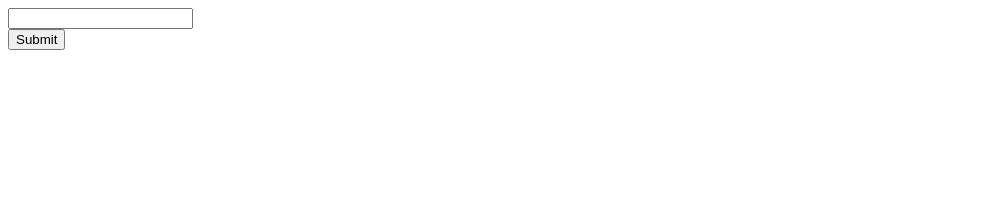
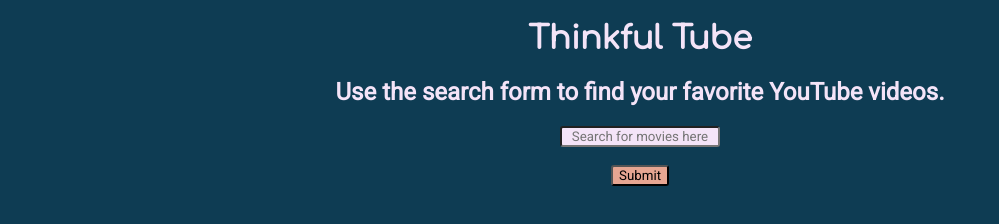
Before and after one commit to commonstarling/thinkful-tube, a plain HTML site: page index.html in a window 1280 px wide. Shown: the whole page, without its empty margins (0-999 px from the left). Drawn offline with nearby package versions, Linux system fonts and the light colour scheme.

Commit message:
finishing touches

```diff
--- a/apps/app.js
+++ b/apps/app.js
@@ -3,7 +3,15 @@ function resetForm() {
 	$('#query').val('');
 }
 
+function checkInput() {
+	var userSearch = $("#query").val();
+	if (userSearch == "") {
+		alert("Please type a search term");
+	}
+}
+
 $(document).ready(function () {
+	//function to
 	function getResults(query) {
 		$.getJSON("https://www.googleapis.com/youtube/v3/search",
 			{
@@ -22,8 +30,8 @@ $(document).ready(function () {
 		var html = "";
 		$.each(videos, function (index, video) {
 			console.log(video.snippet.thumbnails.medium.url);
-			html = html + "<li><p>" + video.snippet.title +
-				"</p><a href='http://youtube.com'><img src='" +  video.snippet.thumbnails.high.url + "'/></a></li>" ;
+			console.log('http://youtube.com/watch?v=' + video.id.videoId);
+			html = html + "<p>" + video.snippet.title + "</p><a href='http://youtube.com/watch?v=" + video.id.videoId + "' target='_blank'><img src='" + video.snippet.thumbnails.high.url + "'/></a>";
 
 		});
 		$("#search-results").html(html);
@@ -31,6 +39,7 @@ $(document).ready(function () {
 
 	$("#search-term").submit(function (event) {
 		event.preventDefault();
+		checkInput();
 		getResults($("#query").val());
 		resetForm();
 	});
--- a/css/style.css
+++ b/css/style.css
@@ -0,0 +1,38 @@
+body {
+	background-color: #0E3C53;
+	color: #F4E4F8;
+	text-align: center;
+}
+
+h1 {
+	font-family: 'Comfortaa', sans-serif;
+}
+
+h2 {
+	font-family: 'Roboto', sans-serif;
+}
+
+input {
+	text-align: center;
+	border-radius: 3px;
+	background-color: #F4E4F8;
+	font-family: 'Roboto';
+}
+
+#submit {
+	background-color: #E6A692;
+	border-radius: 3px;
+	font-family: 'Roboto';
+}
+
+#submit:hover {
+	background-color: #D22C54;
+}
+
+#search-results li {
+	display: inline-block;
+}
+
+#search-results ul li p {
+	font-family: sans-serif;
+}
--- a/index.html
+++ b/index.html
@@ -4,15 +4,23 @@
 	<meta charset="UTF-8">
 	<title>Thinkful Tube</title>
 	<script type="text/javascript" src="http://code.jquery.com/jquery-1.11.3.min.js"></script>
+	<link href='https://fonts.googleapis.com/css?family=Comfortaa|Roboto' rel='stylesheet' type='text/css'>
 	<script type="text/javascript" src="apps/app.js"></script>
 	<link rel="stylesheet" type="text/css" href="css/style.css">
 </head>
 <body>
+<h1>Thinkful Tube</h1>
+<h2>Use the search form to find your favorite YouTube videos.</h2>
 <form id="search-term">
-  <input type="text" name="query" id="query">
+  <input type="text" name="query" id="query" placeholder ="Search for movies here">
+  <br>
   <br>
   <button id="submit">Submit</button>
-  <div id="search-results"></div>
+  <div id="search-results">
+  	<ul>
+  		<li></li>
+  	</ul>
+  </div>
 </form>
 
 </body>
```
